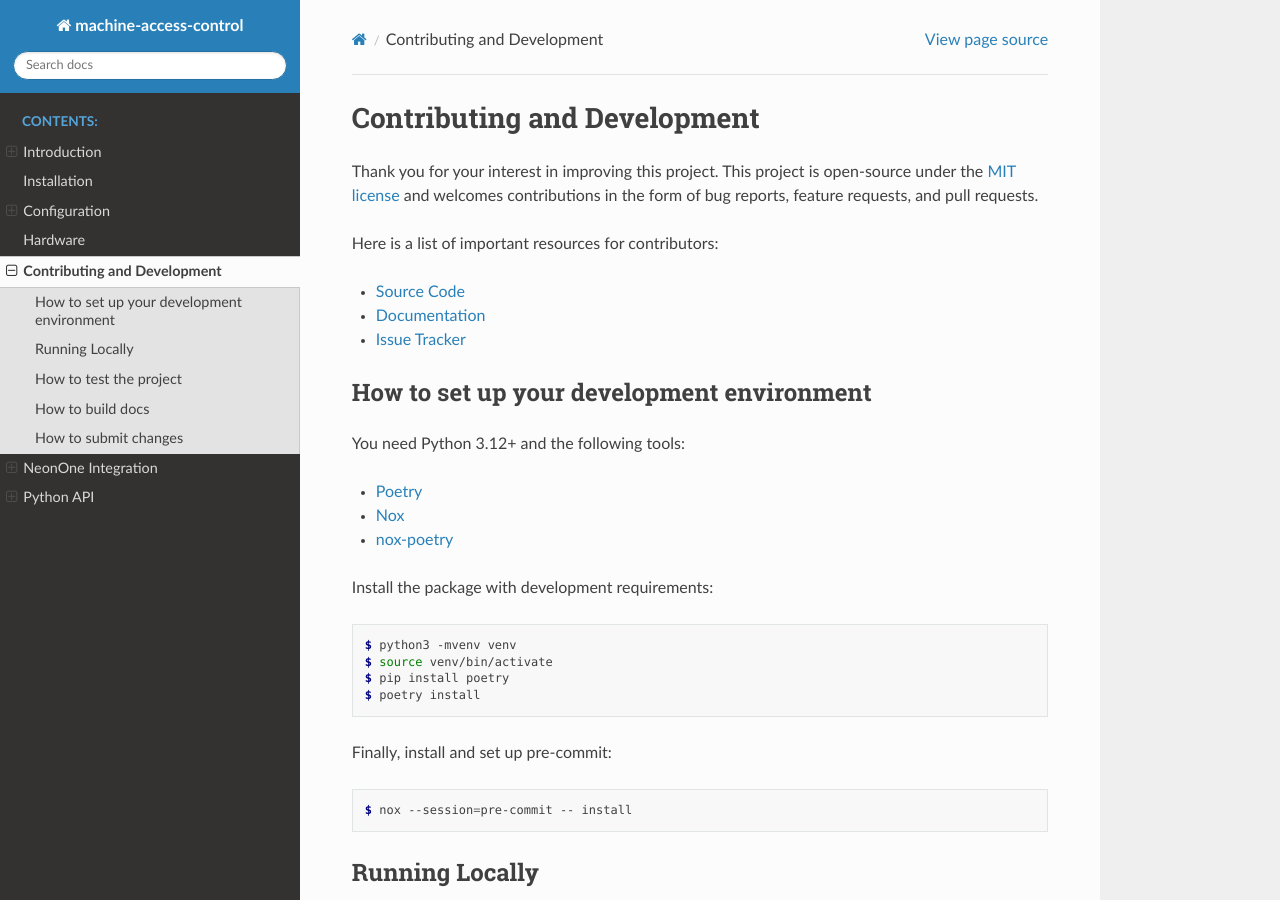
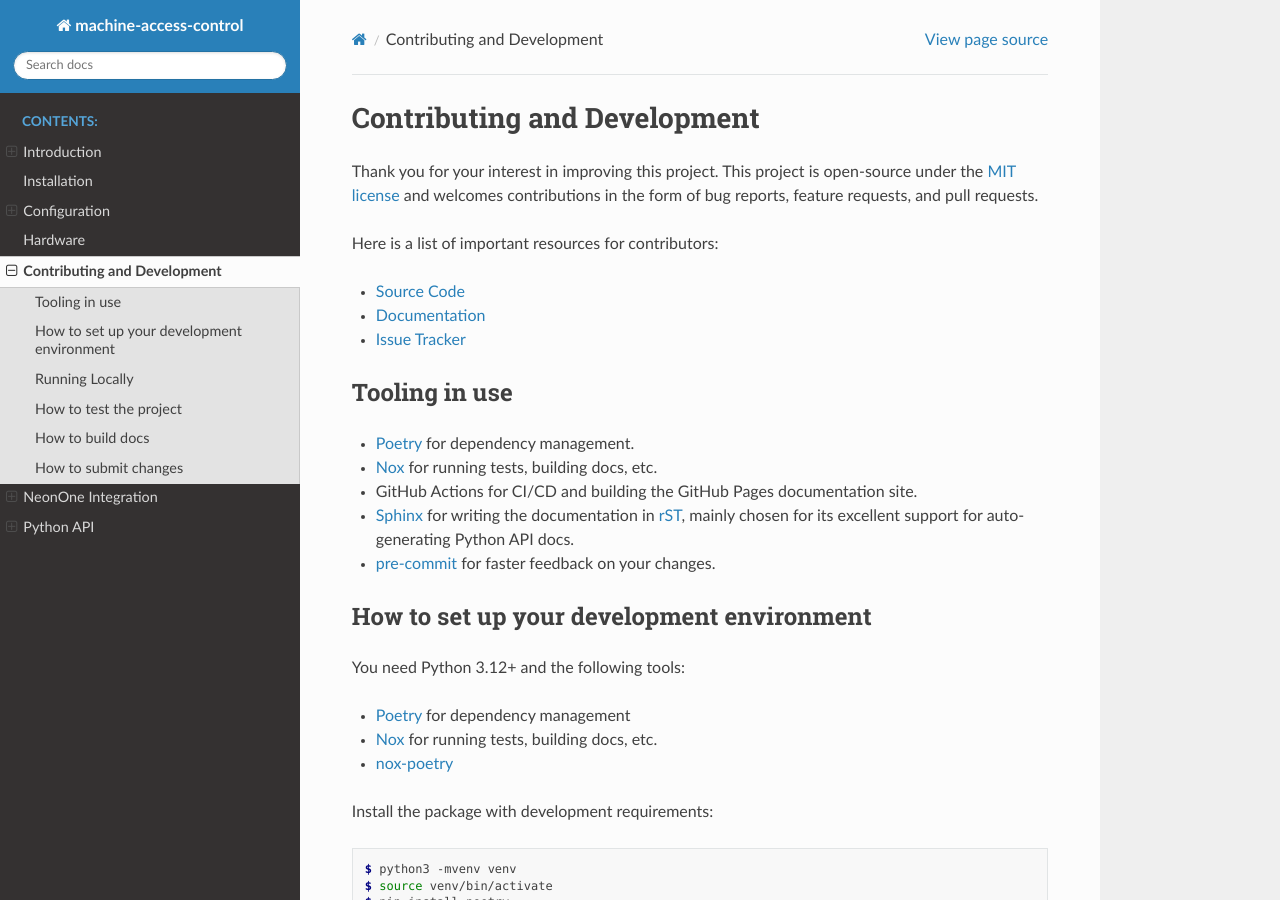
Before and after one commit to jantman/machine-access-control, a Sphinx documentation site: the page built from docs/source/contributing.rst, in a window 1280 px wide and 900 px high. Built offline with Sphinx 7.4.7 and the Read the Docs theme 2.0.0, drawn with Linux system fonts in a browser that asks for light colours.

Commit message:
docs: document dev tools in use

```diff
--- a/docs/source/contributing.rst
+++ b/docs/source/contributing.rst
@@ -16,13 +16,24 @@ Here is a list of important resources for contributors:
 -  `Issue
    Tracker <https://github.com/jantman/machine_access_control/issues>`__
 
+Tooling in use
+--------------
+
+-  `Poetry <https://python-poetry.org/>`__ for dependency management.
+-  `Nox <https://nox.thea.codes/>`__ for running tests, building docs, etc.
+-  GitHub Actions for CI/CD and building the GitHub Pages documentation site.
+-  `Sphinx <https://www.sphinx-doc.org/en/master/>`__ for writing the documentation
+   in `rST <https://www.sphinx-doc.org/en/master/usage/restructuredtext/basics.html#rst-primer>`__,
+   mainly chosen for its excellent support for auto-generating Python API docs.
+-  `pre-commit <https://pre-commit.com/>`__ for faster feedback on your changes.
+
 How to set up your development environment
 ------------------------------------------
 
 You need Python 3.12+ and the following tools:
 
--  `Poetry <https://python-poetry.org/>`__
--  `Nox <https://nox.thea.codes/>`__
+-  `Poetry <https://python-poetry.org/>`__ for dependency management
+-  `Nox <https://nox.thea.codes/>`__ for running tests, building docs, etc.
 -  `nox-poetry <https://nox-poetry.readthedocs.io/>`__
 
 Install the package with development requirements:
```
